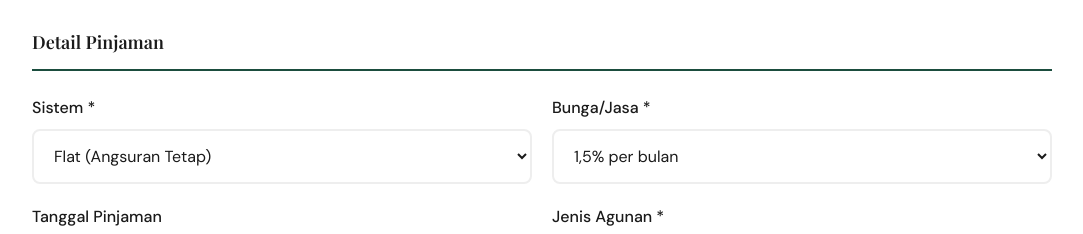
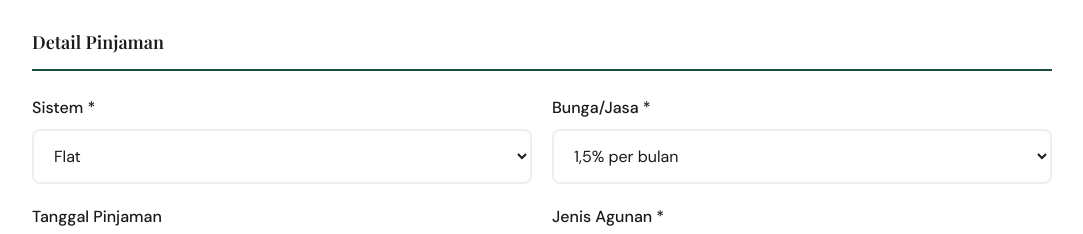
Before and after one commit to manangindu81-design/mds, a Next.js app: page /pinjaman in a window 1280 px wide. Shown: the part 960-1194 px from the top of the page, without its empty margins (98-1181 px from the left). Built offline with nearby package versions, Linux system fonts and the light colour scheme.

Commit message:
Simplify: Sistem option to Flat and Musiman only

```diff
--- a/src/app/pinjaman/page.tsx
+++ b/src/app/pinjaman/page.tsx
@@ -350,7 +350,7 @@ export default function PinjamanPage() {
 
                 <h3 style={{ fontSize: 18, marginBottom: 24, borderBottom: "2px solid var(--color-primary)", paddingBottom: 12, marginTop: 32 }}>Detail Pinjaman</h3>
                 <div style={{ display: "grid", gridTemplateColumns: "1fr 1fr", gap: 20, marginBottom: 24 }}>
-                  <div><label style={{ display: "block", fontWeight: 500, marginBottom: 8 }}>Sistem *</label><select value={formData.sistem} onChange={handleSistemChange} style={{ width: "100%", padding: "14px 16px", borderRadius: 8, border: "2px solid #eee", fontSize: 16, background: "white" }}><option value="flat">Flat (Angsuran Tetap)</option><option value="musiman">Musiman (Saldo Menurun)</option></select></div>
+                  <div><label style={{ display: "block", fontWeight: 500, marginBottom: 8 }}>Sistem *</label><select value={formData.sistem} onChange={handleSistemChange} style={{ width: "100%", padding: "14px 16px", borderRadius: 8, border: "2px solid #eee", fontSize: 16, background: "white" }}><option value="flat">Flat</option><option value="musiman">Musiman</option></select></div>
                   <div><label style={{ display: "block", fontWeight: 500, marginBottom: 8 }}>Bunga/Jasa *</label>{formData.sistem === "musiman" ? <input type="text" value="2,5% per bulan" readOnly style={{ width: "100%", padding: "14px 16px", borderRadius: 8, border: "2px solid #eee", fontSize: 16, background: "#f9f9f9", color: "#666" }} /> : <select value={formData.bunga} onChange={e => setFormData({ ...formData, bunga: e.target.value })} style={{ width: "100%", padding: "14px 16px", borderRadius: 8, border: "2px solid #eee", fontSize: 16, background: "white" }}>{currentBungaOptions.map(opt => <option key={opt.value} value={opt.value}>{opt.label}</option>)}</select>}</div>
                   <div><label style={{ display: "block", fontWeight: 500, marginBottom: 8 }}>Tanggal Pinjaman</label><input type="date" value={formData.tanggal} onChange={e => setFormData({ ...formData, tanggal: e.target.value })} style={{ width: "100%", padding: "14px 16px", borderRadius: 8, border: "2px solid #eee", fontSize: 16 }} /></div>
                   <div><label style={{ display: "block", fontWeight: 500, marginBottom: 8 }}>Jenis Agunan *</label><select value={formData.jenisPinjaman} onChange={e => setFormData({ ...formData, jenisPinjaman: e.target.value })} style={{ width: "100%", padding: "14px 16px", borderRadius: 8, border: formErrors.jenisPinjaman ? "2px solid #e74c3c" : "2px solid #eee", fontSize: 16, background: "white" }}><option value="">Pilih</option><option value="pendiri">Pendiri</option><option value="simpanan">Simpanan</option><option value="bpkb">BPKB</option><option value="akta-tanah">Akta Tanah</option><option value="sertifikat">Sertifikat</option><option value="surat-desa">Surat Desa</option></select></div>
```
